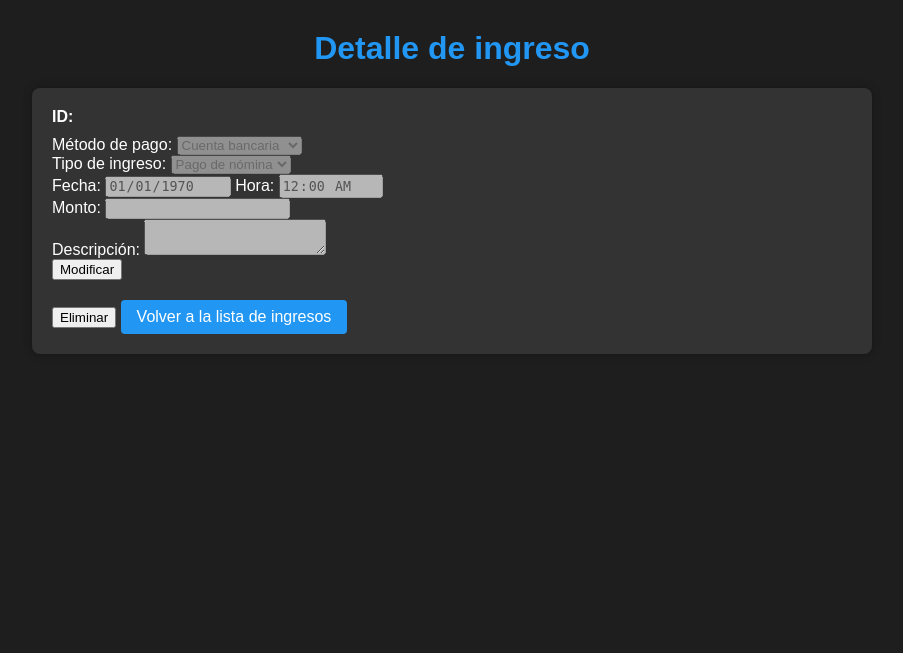
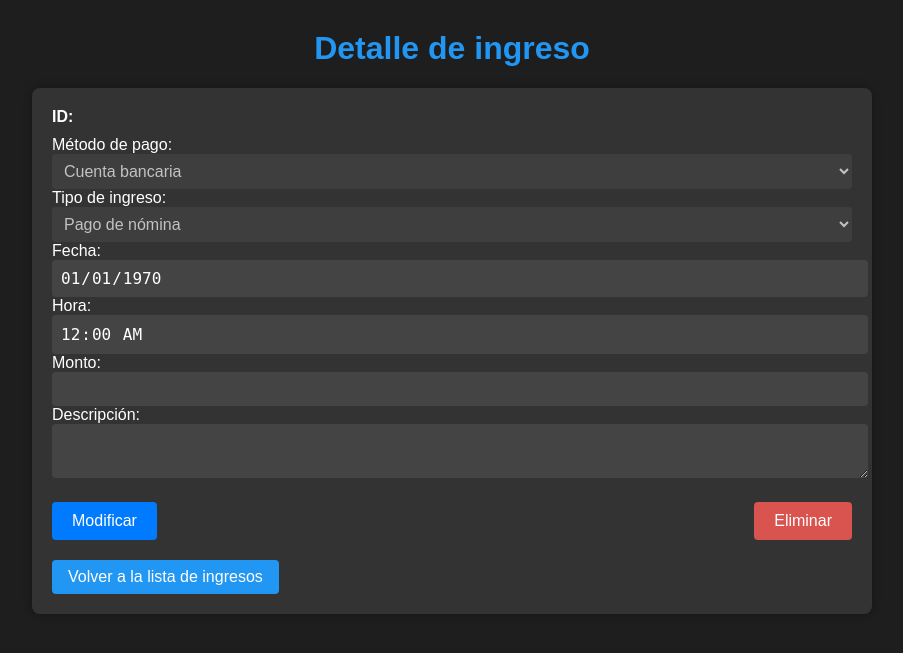
Before and after one commit to JoEduardoReyes/curso-php-db, a PHP site: page /resources/views/incomes/show.php in a window 1280 px wide. Shown: the top 653 px of the page, without its empty margins (188-1091 px from the left). Run offline with PHP 8.4, Linux system fonts and the light colour scheme; the template is opened without the code that fills it, so the values that code supplies are empty.

Commit message:
Agregamos los nuevos estilos de show

```diff
--- a/public/CSS/show.css
+++ b/public/CSS/show.css
@@ -14,6 +14,7 @@
 .field-label {
     font-weight: bold;
     color: #ffffff;
+    margin-bottom: 5px;
 }
 
 .field-value {
@@ -33,20 +34,132 @@
     transition: background-color 0.3s ease;
 }
 
-.delete-button {
-    background-color: #d9534f; /* Rojo */
-    color: #ffffff;
+.back-link:hover {
+    background-color: #0d8bff; /* Azul claro al hacer hover */
+}
+
+/* Estilos para el formulario cuando está deshabilitado */
+#income-details-form[disabled] .form-control {
+    background-color: transparent;
     border: none;
-    padding: 8px 16px;
+    color: #cccccc;
+    font-size: 1.1em;
+    padding: 0;
+    line-height: 1.5em;
+    width: 100%;
+    margin-bottom: 10px;
+}
+
+#income-details-form[disabled] .form-control:focus {
+    outline: none;
+}
+
+#income-details-form[disabled] .form-control::placeholder {
+    color: #666666;
+}
+
+#income-details-form[disabled] .input-group {
+    display: flex;
+    align-items: center;
+    margin-bottom: 10px;
+}
+
+#income-details-form[disabled] .input-group .label {
+    flex: 1;
+    margin-right: 10px;
+    text-align: right;
+}
+
+#income-details-form[disabled] .input-group input[type="date"],
+#income-details-form[disabled] .input-group input[type="time"],
+#income-details-form[disabled] .input-group textarea {
+    background-color: transparent;
+    border: none;
+    color: #cccccc;
+    font-size: 1.1em;
+    padding: 0;
+    line-height: 1.5em;
+    width: auto;
+    margin-right: 10px;
+}
+
+#income-details-form[disabled] .input-group input[type="date"]:focus,
+#income-details-form[disabled] .input-group input[type="time"]:focus,
+#income-details-form[disabled] .input-group textarea:focus {
+    outline: none;
+}
+
+#income-details-form[disabled] .input-group input[type="date"]::before,
+#income-details-form[disabled] .input-group input[type="time"]::before,
+#income-details-form[disabled] .input-group textarea::before {
+    display: none;
+}
+
+#income-details-form[disabled] .input-group select {
+    background-color: transparent;
+    border: none;
+    color: #cccccc;
+    font-size: 1.1em;
+    padding: 0;
+    line-height: 1.5em;
+    width: auto;
+}
+
+/* Estilos para el formulario cuando está habilitado (modo edición) */
+#income-details-form .form-control {
+    width: 100%;
+    padding: 8px;
+    font-size: 16px;
+    border: none;
+    border-radius: 4px;
+    background-color: #444;
+    color: #fff;
+    transition: background-color 0.3s ease;
+}
+
+#income-details-form .form-control:focus {
+    outline: none;
+    box-shadow: 0 0 5px rgba(0, 0, 255, 0.5);
+}
+
+.button-container {
+    display: flex;
+    justify-content: space-between;
+    align-items: center;
+    margin-top: 20px;
+}
+
+.button-container button {
+    padding: 10px 20px;
+    font-size: 16px;
+    text-decoration: none;
+    color: #fff;
+    border: none;
     border-radius: 4px;
     cursor: pointer;
     transition: background-color 0.3s ease;
 }
 
-.delete-button:hover {
+.button-container button#edit-button {
+    background-color: #007bff; /* Azul */
+}
+
+.button-container button#edit-button:hover {
+    background-color: #0056b3; /* Azul más oscuro al hacer hover */
+}
+
+.button-container button#save-button {
+    background-color: #28a745; /* Verde */
+}
+
+.button-container button#save-button:hover {
+    background-color: #218838; /* Verde más oscuro al hacer hover */
+}
+
+.button-container button.delete-button {
+    background-color: #d9534f; /* Rojo */
+}
+
+.button-container button.delete-button:hover {
     background-color: #c9302c; /* Rojo más oscuro al hacer hover */
 }
-
-.back-link:hover {
-    background-color: #0d8bff; /* Azul claro al hacer hover */
-}
--- a/resources/views/incomes/show.php
+++ b/resources/views/incomes/show.php
@@ -57,13 +57,14 @@
         <div class="button-container">
             <button type="button" id="edit-button" class="button-link">Modificar</button>
             <button type="submit" id="save-button" class="button-link" style="display:none;">Guardar</button>
+            <button type="button" onclick="confirmAndDelete(<?= $income['id'] ?>)" class="delete-button">Eliminar</button>
         </div>
     </form>
 
-    <button onclick="confirmAndDelete(<?= $income['id'] ?>)">Eliminar</button>
     <a class="back-link" href="/incomes">Volver a la lista de ingresos</a>
 
 </main>
+
 <script src="/script/show.js"></script>
 
 </body>
```
